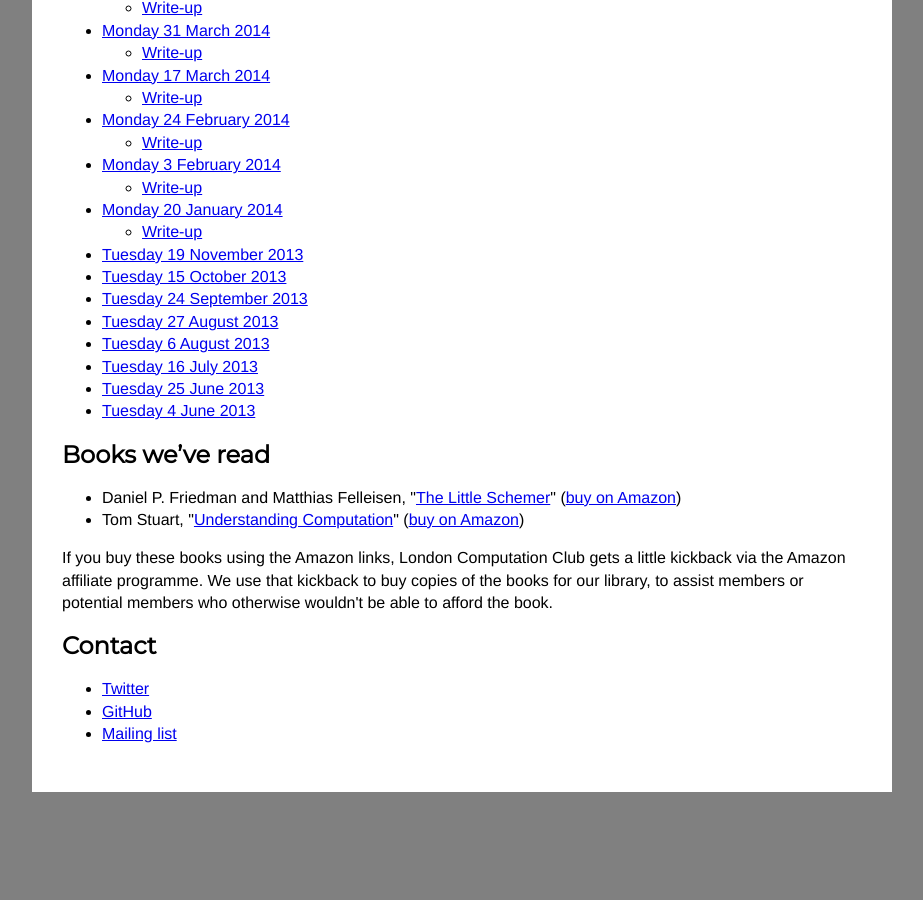
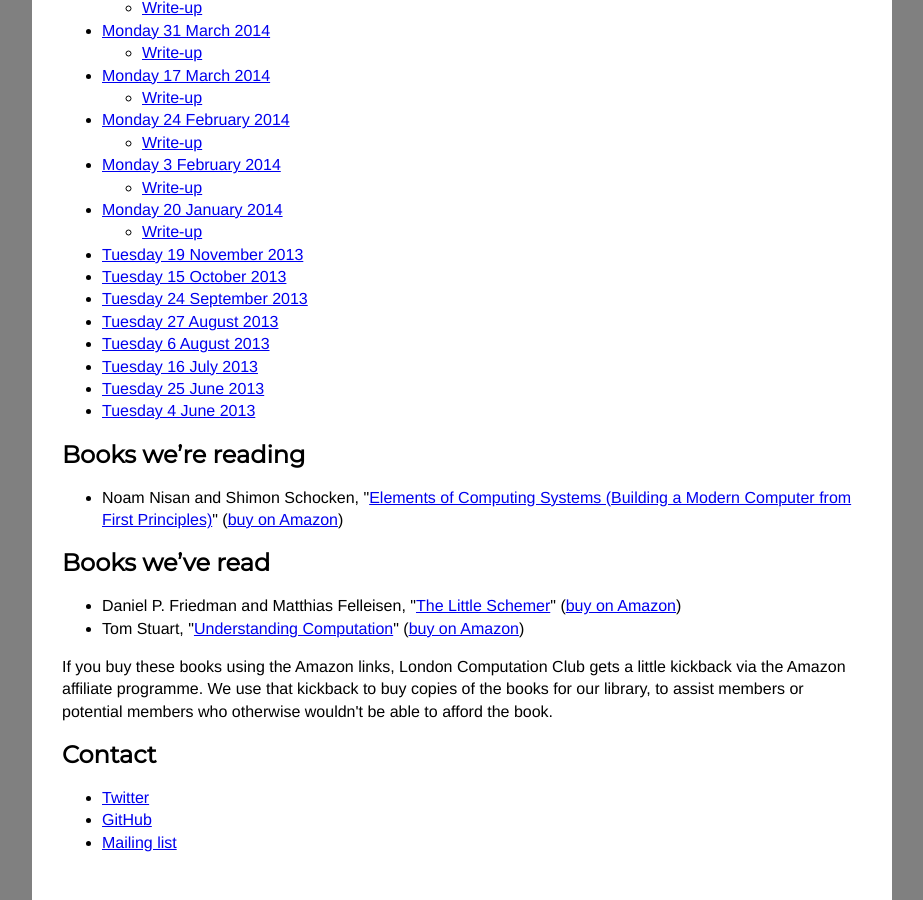
Before and after one commit to computationclub/computationclub.github.io, a Jekyll site: the page built from index.html, in a window 1280 px wide and 900 px high, scrolled down 1072 px. Shown: the whole window, without its empty margins (178-1101 px from the left). Built offline with Jekyll 4.4.1, drawn with Linux system fonts in a browser that asks for light colours; some web fonts are replaced; before the commit the page ends 1864 px from its top, so only the background shows below that.

Commit message:
Add Elements of Computing Systems to read list
We're reading Elements of Computing Systems next so I've added that to a
"books we're reading" section.

```diff
--- a/_data/books.yml
+++ b/_data/books.yml
@@ -1,9 +1,19 @@
+- title: Elements of Computing Systems (Building a Modern Computer from First Principles)
+  authors:
+    - Noam Nisan
+    - Shimon Schocken
+  url: http://www.nand2tetris.org/
+  amazon_url: http://www.amazon.co.uk/gp/product/0262640686/ref=as_li_tl?ie=UTF8&camp=1634&creative=19450&creativeASIN=0262640686&linkCode=as2&tag=computationclub-21&linkId=V3AATSECLKRZXF6W
+  cover_url: /images/books/elements-computing-systems.jpeg
+  current: true
+
 - title: Understanding Computation
   authors:
     - Tom Stuart
   url: http://computationbook.com/
   amazon_url: http://www.amazon.co.uk/gp/product/1449329276/ref=as_li_tl?ie=UTF8&camp=1634&creative=19450&creativeASIN=1449329276&linkCode=as2&tag=computationclub-21&linkId=Y33MSPW2C4U3YVP5
   cover_url: /images/books/understanding-computation.png
+  current: false
 
 - title: The Little Schemer
   authors:
@@ -12,3 +22,4 @@
   url: http://www.ccs.neu.edu/home/matthias/BTLS/
   amazon_url: http://www.amazon.co.uk/gp/product/0262560992/ref=as_li_tl?ie=UTF8&camp=1634&creative=19450&creativeASIN=0262560992&linkCode=as2&tag=computationclub-21&linkId=7LA3DI5O7QPJD2UM
   cover_url: /images/books/the-little-schemer.png
+  current: false
--- a/index.html
+++ b/index.html
@@ -65,10 +65,21 @@ layout: default
 </section>
 
 <section>
+  <h2>Books we&rsquo;re reading</h2>
+
+  <ul>
+    {% assign books = site.data.books | where:"current", true | sort: "title" %}
+    {% for book in books %}
+    <li>
+      {{ book.authors | array_to_sentence_string }}, "<a href="{{ book.url }}">{{ book.title }}</a>" (<a href="{{ book.amazon_url }}">buy on Amazon</a>)
+    </li>
+    {% endfor %}
+  </ul>
+
   <h2>Books we&rsquo;ve read</h2>
 
   <ul>
-    {% assign books = site.data.books | sort: "title" %}
+    {% assign books = site.data.books | where:"current", false | sort: "title" %}
     {% for book in books %}
     <li>
       {{ book.authors | array_to_sentence_string }}, "<a href="{{ book.url }}">{{ book.title }}</a>" (<a href="{{ book.amazon_url }}">buy on Amazon</a>)
```
Also changed, not shown: images/books/elements-computing-systems.jpeg (added).
